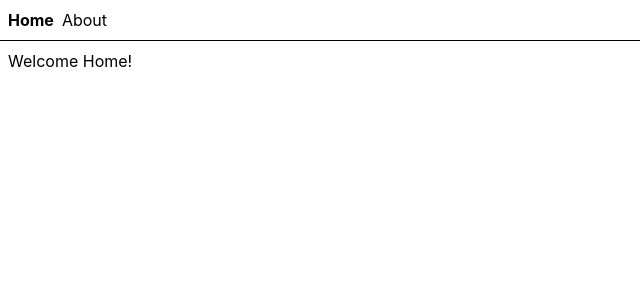
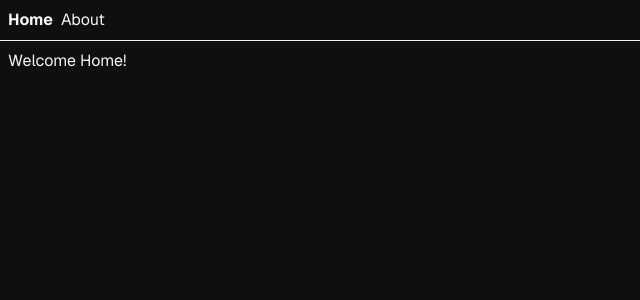
Before and after one commit to joschonarth/webhook-inspector, a React (Vite) app in the folder web/: page / in a window 1280 px wide. Shown: the top 300 px of the page, without its empty margins (0-640 px from the left). Built offline with nearby package versions, Linux system fonts and the light colour scheme.

Commit message:
feat(web): define project fonts and color palette

```diff
--- a/web/index.html
+++ b/web/index.html
@@ -3,7 +3,11 @@
   <head>
     <meta charset="UTF-8" />
     <meta name="viewport" content="width=device-width, initial-scale=1.0" />
+    <link rel="preconnect" href="https://fonts.googleapis.com">
+    <link rel="preconnect" href="https://fonts.gstatic.com" crossorigin>
+    <link href="https://fonts.googleapis.com/css2?family=Geist:wght@100..900&family=JetBrains+Mono:ital,wght@0,100..800;1,100..800&display=swap" rel="stylesheet">
     <link href="/src/style.css" rel="stylesheet">
+
     <title>Webhook Inspector</title>
   </head>
   <body>
--- a/web/src/index.css
+++ b/web/src/index.css
@@ -1 +1,25 @@
 @import "tailwindcss";
+
+@theme inline {
+  --default-font-family: Geist, sans-serif;
+  --font-mono: JetBrains Mono;
+
+  /* Custom zinc palette - subtle dark backgrounds with light text */
+  --color-zinc-950: #0f0f11; /* Main background */
+  --color-zinc-900: #131316; /* Sidebar background (very subtle difference) */
+  --color-zinc-800: #18181b; /* Card/elevated background */
+  --color-zinc-700: #27272a; /* Borders */
+  --color-zinc-600: #3f3f46; /* Hover states */
+  --color-zinc-500: #52525b; /* Active/interactive */
+  --color-zinc-400: #a1a1aa; /* Muted text */
+  --color-zinc-300: #d4d4d8; /* Secondary text */
+  --color-zinc-200: #e4e4e7; /* Primary text */
+  --color-zinc-100: #f4f4f5; /* Bright text */
+  --color-zinc-50: #fafafa; /* Brightest highlights */
+}
+
+@layer base {
+  body {
+    @apply bg-zinc-950 text-zinc-100 antialiased
+  }
+}
```
